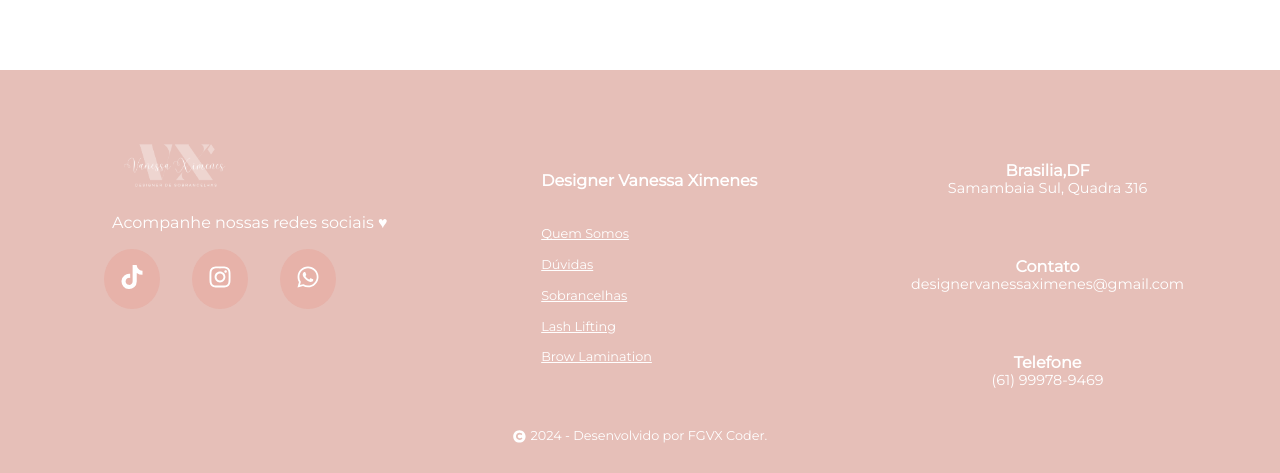
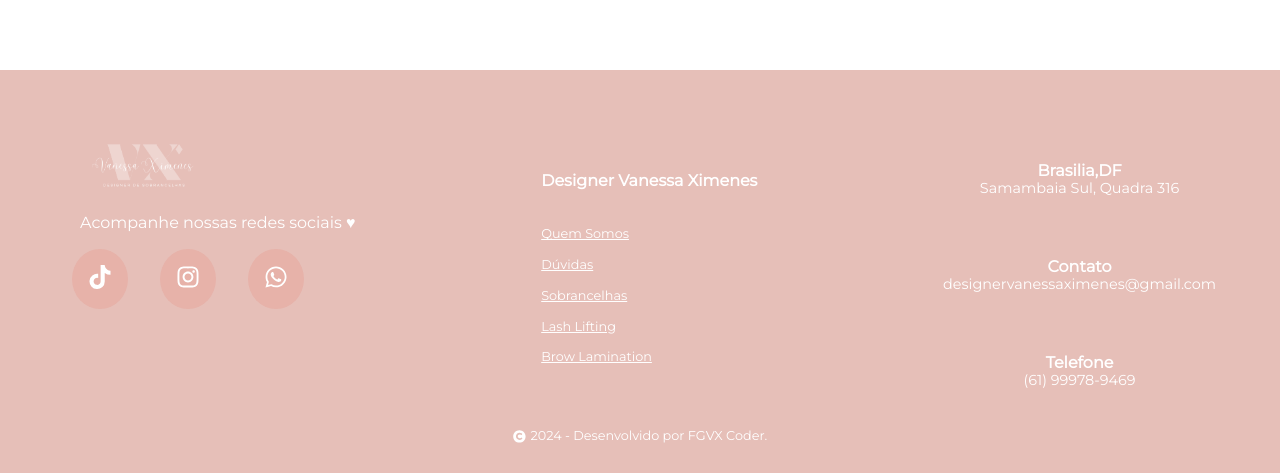
Before and after one commit to fguilherme12/designer-app, a React (Vite) app: page /duvidas in a window 1280 px wide. Shown: the part 2303-2776 px from the top of the page. Built offline with nearby package versions, Linux system fonts and the light colour scheme.

Commit message:
feat: Implementando Scroll To Top
Implementação do componente scroolToTop, que ao alterar páginas, volta ao topo

```diff
--- a/src/AppRoutes.jsx
+++ b/src/AppRoutes.jsx
@@ -6,11 +6,13 @@
 import Duvidas from "./pages/Duvidas"
 import QuemSomos from "./pages/QuemSomos"
 import PaginaBase from "./pages/PaginaBase"
+import ScroolToTop from "./components/ScroolToTop"
 
 function App() {
 
   return (
     <BrowserRouter>
+      <ScroolToTop />
       <Routes>
         <Route path="/" element={<PaginaBase/>}>
             <Route index element={<Inicio/>}></Route>
--- a/src/components/Rodape/index.jsx
+++ b/src/components/Rodape/index.jsx
@@ -8,7 +8,7 @@
     background-color: #E6BFB8;
     width: 100%;
     bottom: 0;
-    padding: 2rem 6rem;
+    padding: 2rem 4rem;
     box-sizing: border-box;
 
     @media(max-width: 1000px) {
@@ -21,6 +21,7 @@
     justify-content: space-between;
     align-items: center;
     margin-bottom: 1rem;
+    gap: 2rem;
 
     @media(max-width: 1000px) {
         flex-direction: column;
--- /dev/null
+++ b/src/components/ScroolToTop/index.jsx
@@ -0,0 +1,12 @@
+import { useLocation } from "react-router-dom";
+import { useEffect } from "react";
+
+export default function ScroolToTop() {
+    const {pathname} = useLocation();
+
+    useEffect(() => {
+        window.scrollTo(0,0)
+    }), [pathname];
+
+    return null;
+}
```
